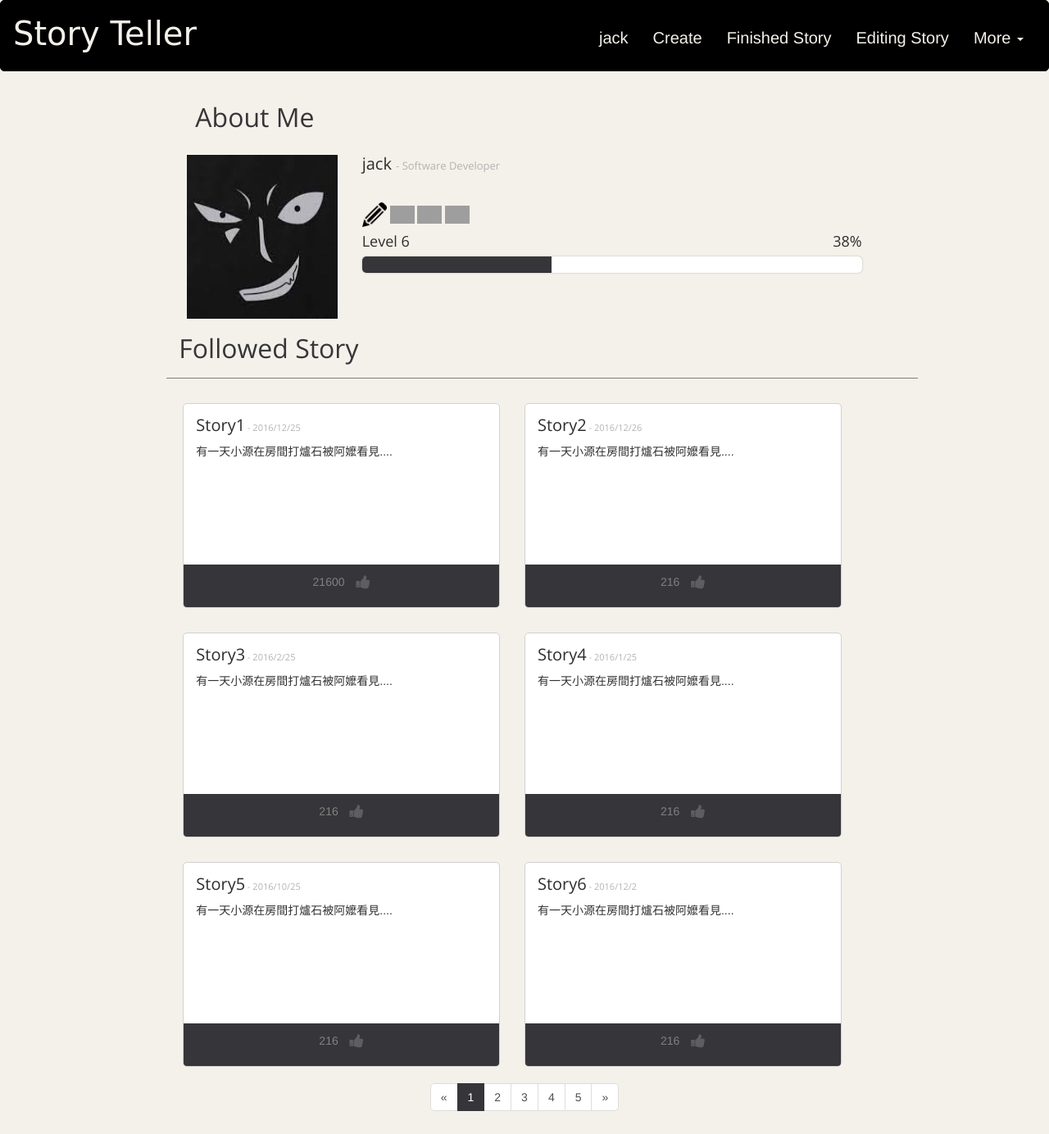
After one commit to 1tangerine1day/storyteller, a Django app: page /personal/ in a window 1280 px wide. The commit adds this page. Shown: the whole page at 82% size. Run offline with Django 3.2, Linux system fonts and the light colour scheme; a user stored in the database is signed in; some libraries are stand-ins or nearby versions; grey boxes are pictures that could not be loaded.

Commit message:
add personal

```diff
--- /dev/null
+++ b/storyteller_app/templates/storyteller_app/personal.html
@@ -0,0 +1,275 @@
+{% load staticfiles %}
+<!DOCTYPE html>
+<html lang="en">
+<head>
+	<!-- Title -->
+	<title>Story Teller</title>
+	<!-- Meta -->
+	<meta http-equiv="content-type" content="text/html; charset=utf-8" />
+	<meta name="description" content="">
+	<meta name="author" content="">
+	<meta name="viewport" content="width=device-width, initial-scale=1, maximum-scale=1"/>
+
+	<link rel="stylesheet" href="{% static 'css/bootstrap.css' %}">
+	<link rel="stylesheet" href="{% static 'css/animate.css' %}">
+	<link rel="stylesheet" href="{% static 'css/font-awesome.css' %}">
+	<link rel="stylesheet" href="{% static 'css/nexus.css' %}">
+	<link rel="stylesheet" href="{% static 'css/responsive.css' %}">
+    <link rel="stylesheet" href="{% static 'css/login.css' %}">
+	<link rel="stylesheet" href="{% static 'css/main.css' %}">
+	<link rel="stylesheet" href="{% static 'css/progressbar.css' %}">
+	<!-- Google Fonts-->
+	<link href="http://fonts.googleapis.com/css?family=Lato:400,300" rel="stylesheet" type="text/css">
+	<link href="http://fonts.googleapis.com/css?family=Open+Sans:400,300" rel="stylesheet" type="text/css">
+	<!-- JS -->
+	<script type="text/javascript" src="{% static 'js/jquery.min.js' %}"></script>
+	<script type="text/javascript" src="{% static 'js/bootstrap.min.js' %}"></script>
+	<script type="text/javascript" src="{% static 'js/login.js' %}"></script>
+</head>
+<body>
+	<nav class="navbar navbar-default">
+	  <div class="container-fluid">
+	    <!-- Brand and toggle get grouped for better mobile display -->
+	    <div class="navbar-header">
+		    <button type="button" class="navbar-toggle collapsed" data-toggle="collapse" data-target="#bs-example-navbar-collapse-1" aria-expanded="false">
+	        <span class="sr-only">Toggle navigation</span>
+	        <span class="icon-bar"></span>
+	        <span class="icon-bar"></span>
+	        <span class="icon-bar"></span>
+      		</button>
+	      <a class="navbar-brand" id="main-title" href="index.html">Story Teller</a>
+	    </div>
+	    <div class="collapse navbar-collapse" id="bs-example-navbar-collapse-1">
+	      <ul class="nav navbar-nav navbar-right">
+	      	{% if user.is_authenticated %}
+	      	<li><a href="{% url 'personal' %}">{{ user.username }}</a></li>
+	      	{% else %}
+	        <li><a href="javascript: return false;" onclick="window.location.href='/login/' ">Log in</a></li>
+	        {% endif %}
+	      	<li><a id="create" href="#">Create</a></li>
+	      	<li><a href="{% url 'collection_f' %}">Finished Story</a></li>
+	      	<li><a href="{% url 'collection_e' %}">Editing Story</a></li>
+	        <li class="dropdown">
+	          <a href="#" class="dropdown-toggle" data-toggle="dropdown" role="button" aria-haspopup="true" aria-expanded="false">More <span class="caret"></span></a>
+	          <ul class="dropdown-menu">
+	            <li><a href="{% url 'index' %}">Home</a></li>
+	            <li><a href="{% url 'collection_f' %}">Finished story</a></li>
+	            <li><a href="team.html">About us</a></li>
+	            <li role="separator" class="divider"></li>
+	            <li><a href="javascript: return false;" onclick="window.location.href='/logout/' ">Log out</a></li>
+	          </ul>
+	        </li>
+	      </ul>
+	    </div>
+	  </div><!-- /.container-fluid -->
+	</nav><!-- /navbar -->
+
+		<!-- login -->
+	<div class="cotn_principal" id="log_in_page" style="display:none;">
+		<a id="close_log" href="#"><img src="{% static 'img/ic_clear.png' %}"></a>
+		<div class="cont_centrar">
+  			<div class="cont_login">
+				<div class="cont_info_log_sign_up">
+      				<div class="col_md_login">
+						<div class="cont_ba_opcitiy">
+	        				<h2>LOGIN</h2>
+	  						<p>Lorem ipsum dolor sit amet, consectetur adipiscing elit.</p>
+	  						<button class="btn_login" onclick="cambiar_login()">LOGIN</button>
+  						</div>
+  					</div>
+					<div class="col_md_sign_up">
+						<div class="cont_ba_opcitiy">
+  							<h2>SIGN UP</h2>
+  							<p>Lorem ipsum dolor sit amet, consectetur adipiscing elit.</p>
+  							<button class="btn_sign_up" onclick="cambiar_sign_up()">SIGN UP</button>
+						</div>
+  					</div>
+       			</div>
+    			<div class="cont_back_info">
+       				<div class="cont_img_back_grey">
+       					<img src="https://images.unsplash.com/42/U7Fc1sy5SCUDIu4tlJY3_NY_by_PhilippHenzler_philmotion.de.jpg?ixlib=rb-0.3.5&q=50&fm=jpg&crop=entropy&s=7686972873678f32efaf2cd79671673d" alt="" />
+       				</div>
+    			</div>
+				<div class="cont_forms" >
+    				<div class="cont_img_back_">
+       					<img src="https://images.unsplash.com/42/U7Fc1sy5SCUDIu4tlJY3_NY_by_PhilippHenzler_philmotion.de.jpg?ixlib=rb-0.3.5&q=50&fm=jpg&crop=entropy&s=7686972873678f32efaf2cd79671673d" alt="" />
+       				</div>
+ 					<div class="cont_form_login">
+						<a href="#" onclick="ocultar_login_sign_up()" ><img src="{% static 'img/ic_keyboard.png' %}"></a>
+						  <h2>LOGIN</h2>
+						 <input type="text" placeholder="Email" />
+						<input type="password" placeholder="Password" />
+						<button class="btn_login" onclick="cambiar_login()">LOGIN</button>
+						<button class="btn_login_f" onclick="cambiar_login()">FACEBOOK</button>
+  					</div>
+   					<div class="cont_form_sign_up">
+						<a href="#" onclick="ocultar_login_sign_up()"><img src="{% static 'img/ic_keyboard.png' %}"></a>
+						   <h2>SIGN UP</h2>
+						<input type="text" placeholder="Email" />
+						<input type="text" placeholder="User" />
+						<input type="password" placeholder="Password" />
+						<input type="password" placeholder="Confirm Password" />
+						<button class="btn_sign_up" onclick="cambiar_sign_up()">SIGN UP</button>
+  					</div>
+    			</div>
+  			</div>
+ 		</div>
+	</div>
+
+	<!--personal info-->
+
+	<!-- <div id="content" class="container"> -->
+			<!-- <div class="row margin-vert-30"> -->
+				<!-- <div class="col-md-offset-3 col-md-12"> -->
+					<div class="col-md-12">
+						<div class="col-md-offset-2  col-xs-offset-4 col-md-10 col-xs-6 margin-top-20">
+							<h2>About Me</h2>
+						</div>
+
+					<div class="row ">
+						<div class="col-md-2 col-md-offset-2 col-xs-offset-3">
+							<img src="{% static 'img/blackguy.jpeg' %}" width="200" height="200" class="margin-top-20">
+							<!-- <ul class="list-inline about-me-icons">
+								<li><a href="#"><i class="fa-sm fa-border fa-linkedin"></i></a></li>
+								<li><a href="#"><i class="fa-sm fa-border fa-facebook"></i></a></li>
+								<li><a href="#"><i class="fa-sm fa-border fa-dribbble"></i></a></li>
+								<li><a href="#"><i class="fa-sm fa-border fa-google-plus"></i></a></li>
+							</ul> -->
+						</div>
+						<div class="col-md-6 ">
+							<h3 class="padding-top-20 pull-left">{{ user.username }} <small>- Software Developer</small></h3>
+							<div class="clearfix"></div>
+							<p></p>
+							<img src="{% static 'img/pen.png' %}"  width="30" class="margin-top-20">
+							<img src="{% static 'img/roadhog.png' %}"  width="30" class="margin-top-20">
+							<img src="{% static 'img/mei.png' %}"  width="30" class="margin-top-20">
+							<img src="{% static 'img/ana.png' %}"  width="30" class="margin-top-20">
+							<div>
+								<h3 class="progress-label">
+  									Level 6
+  									<span class="pull-right">38%</span>
+								</h3>
+									<div class="progress progress-m">
+  										<div class="progress-bar progress-bar-primary
+  											 progress-bar-Dan-blue"
+  											style="width: 38%">
+  										</div>
+									</div>
+							</div>
+						</div>
+					</div>
+					</div>
+
+
+				<!-- </div> -->
+
+			<!-- </div> -->
+	<!-- </div>		 -->
+
+
+		<!-- collect -->
+
+	<div class="row ">
+		<div class="col-md-offset-2  col-xs-offset-2 col-md-7 col-xs-7 margin-top-20">
+			<h2>Followed Story</h2>
+		</div>
+		<!-- <div class="col-md-2 col-xs-2 margin-top-20">
+			<button type="button" class="btn btn-black">new</button>
+			<button type="button" class="btn btn-black">hot</button>
+		</div> -->
+	</div>
+
+	<!-- line -->
+	<div class="row margin-top-10">
+		<div class="col-md-offset-2  col-xs-offset-2 col-md-12 col-xs-6" id="line1"></div>
+	</div>
+	<!-- finished story -->
+	<div class="row col-md-12">
+		<div class="col-md-4 col-md-offset-2 person-details">
+			<figure class="finish" id="story1">
+				<figcaption>
+				<h3 class="margin-bottom-10">Story1<small> - 2016/12/25</small></h3>
+				<span>有一天小源在房間打爐石被阿嬤看見....</span>
+				</figcaption>
+				<ul class="list-inline person-details-icons ">
+					<li><p>21600</p></li>
+					<li><a href="#"><i class="fa-lg fa-thumbs-up"></i></a></li>
+				</ul>
+			</figure>
+		</div>
+		<div class="col-md-4 person-details">
+			<figure class="finish" id="story2">
+				<figcaption>
+				<h3 class="margin-bottom-10">Story2<small> - 2016/12/26</small></h3>
+				<span>有一天小源在房間打爐石被阿嬤看見....</span>
+				</figcaption>
+				<ul class="list-inline person-details-icons">
+					<li><p>216</p></li>
+					<li><a href="#"><i class="fa-lg fa-thumbs-up"></i></a></li>
+				</ul>
+			</figure>
+		</div>
+		<div class="col-md-4 col-md-offset-2 person-details">
+			<figure class="finish" id="story3">
+				<figcaption>
+				<h3 class="margin-bottom-10">Story3<small> - 2016/2/25</small></h3>
+				<span>有一天小源在房間打爐石被阿嬤看見....</span>
+				</figcaption>
+				<ul class="list-inline person-details-icons">
+					<li><p>216</p></li>
+					<li><a href="#"><i class="fa-lg fa-thumbs-up"></i></a></li>
+				</ul>
+			</figure>
+		</div>
+
+		<div class="col-md-4  person-details">
+			<figure class="finish" id="story4">
+				<figcaption>
+				<h3 class="margin-bottom-10">Story4<small> - 2016/1/25</small></h3>
+				<span>有一天小源在房間打爐石被阿嬤看見....</span>
+				</figcaption>
+				<ul class="list-inline person-details-icons">
+					<li><p>216</p></li>
+					<li><a href="#"><i class="fa-lg fa-thumbs-up"></i></a></li>
+				</ul>
+			</figure>
+		</div>
+		<div class="col-md-4 col-md-offset-2 person-details">
+			<figure class="finish" id="story5">
+				<figcaption>
+				<h3 class="margin-bottom-10">Story5<small> - 2016/10/25</small></h3>
+				<span>有一天小源在房間打爐石被阿嬤看見....</span>
+				</figcaption>
+				<ul class="list-inline person-details-icons">
+					<li><p>216</p></li>
+					<li><a href="#"><i class="fa-lg fa-thumbs-up"></i></a></li>
+				</ul>
+			</figure>
+		</div>
+		<div class="col-md-4 person-details">
+			<figure class="finish" id="story6">
+				<figcaption>
+				<h3 class="margin-bottom-10">Story6<small> - 2016/12/2</small></h3>
+				<span>有一天小源在房間打爐石被阿嬤看見....</span>
+				</figcaption>
+				<ul class="list-inline person-details-icons">
+					<li><p>216</p></li>
+					<li><a href="#"><i class="fa-lg fa-thumbs-up"></i></a></li>
+				</ul>
+			</figure>
+		</div>
+	</div><!-- /.row -->
+
+	<div class="text-center">
+	   <ul class="pagination">
+	      <li><a href="#">&laquo;</a></li>
+	      <li class="active"><a href="#">1</a></li>
+	      <li><a href="#">2</a></li>
+	      <li><a href="#">3</a></li>
+	      <li><a href="#">4</a></li>
+	      <li><a href="#">5</a></li>
+	      <li><a href="#">&raquo;</a></li>
+	   </ul>
+	</div>
+</body>
+</html>
```
Also changed, not shown: .c9/metadata/workspace/storyteller_app/templates/storyteller_app/collection_f.html (+1 -1 lines), db.sqlite3, 1 other file.
